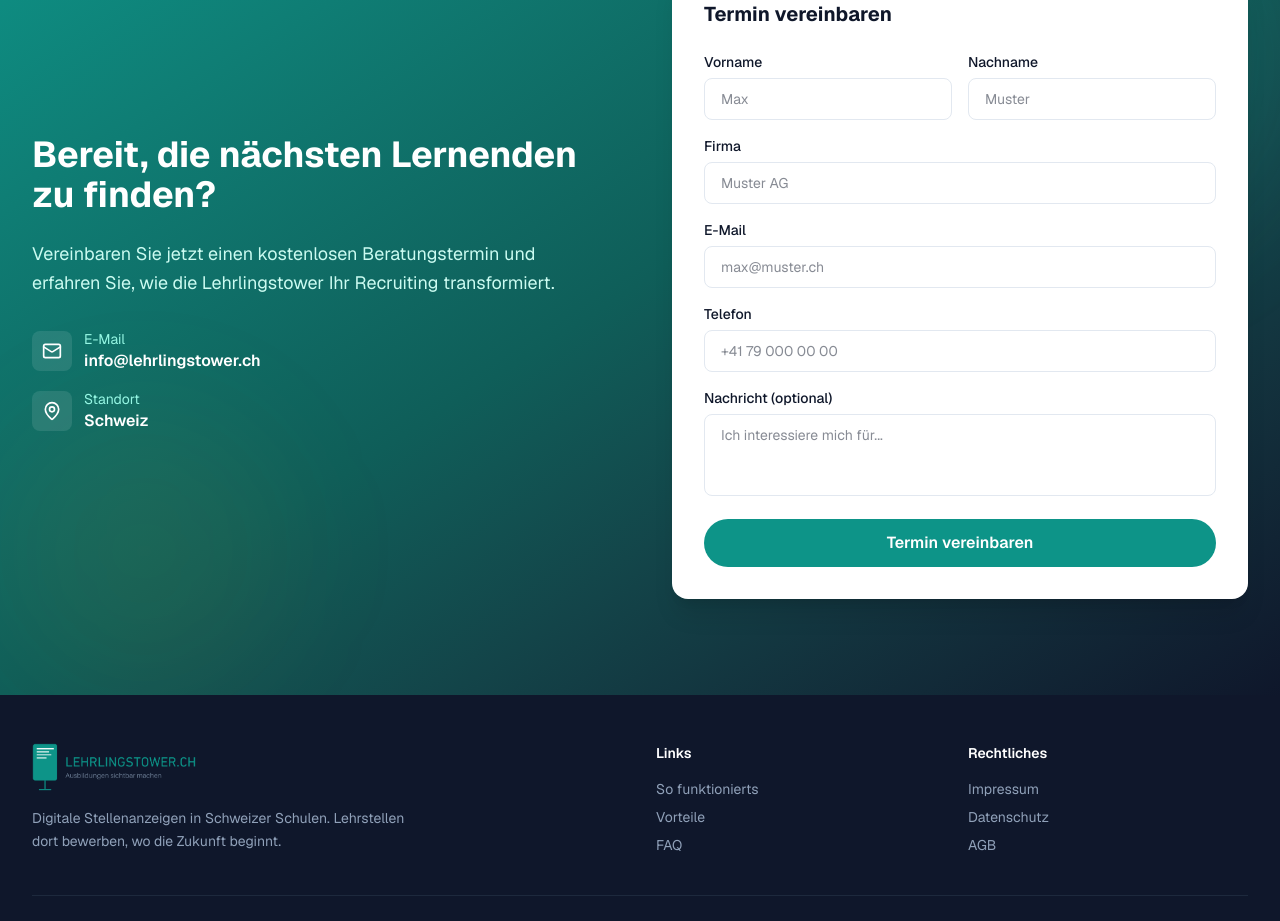
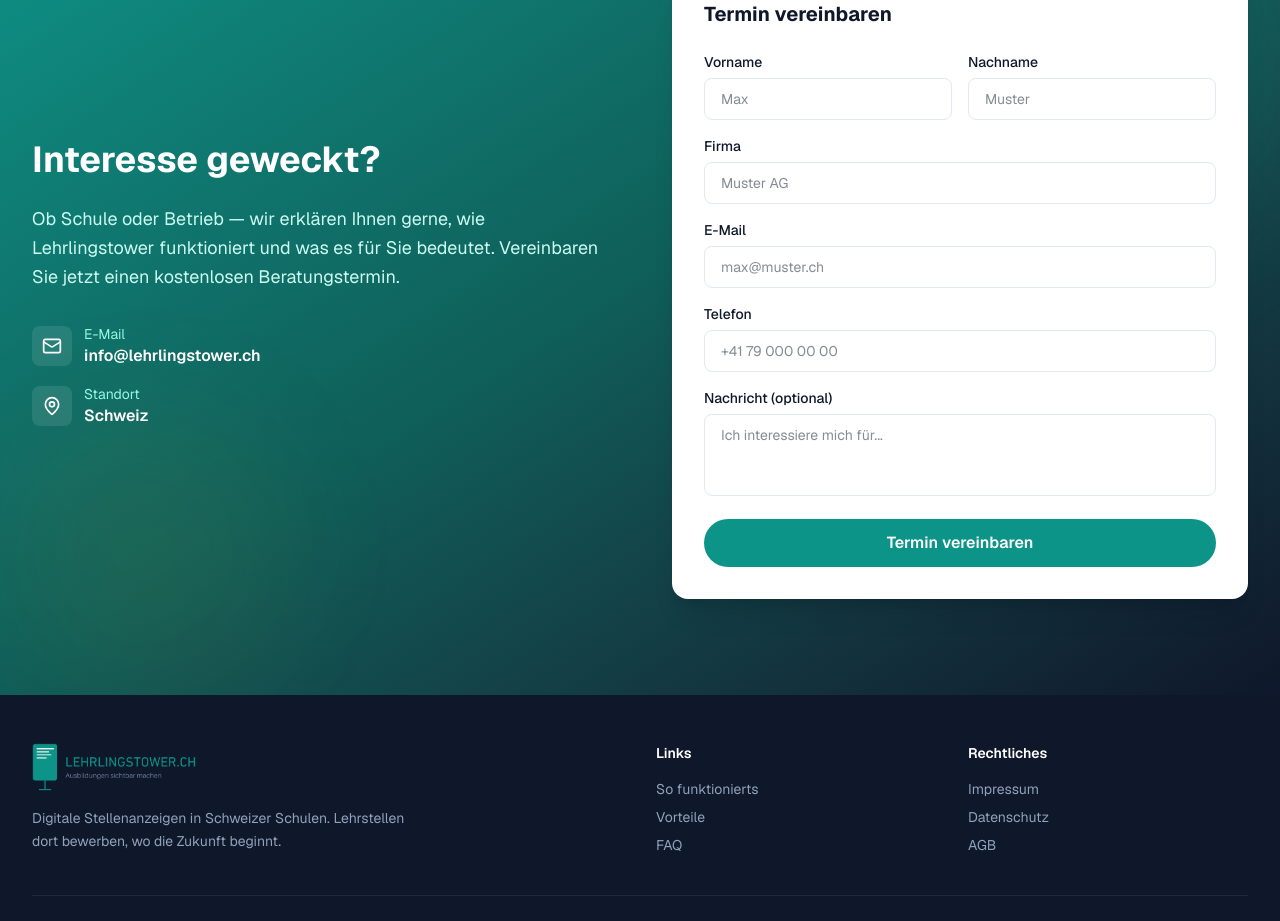
Before and after one commit to LucaSalesi-oss/lehrlingstower, a Next.js app: page / in a window 1280 px wide. Shown: the part 7880-8801 px from the top of the page. Built offline with nearby package versions, Linux system fonts and the light colour scheme.

Commit message:
Update contact section to address both schools and businesses
Co-Authored-By: Claude Opus 4.6 <noreply@anthropic.com>

```diff
--- a/src/app/i18n/translations.ts
+++ b/src/app/i18n/translations.ts
@@ -158,8 +158,8 @@ const translations = {
       ],
     },
     contact: {
-      title: "Bereit, die nächsten Lernenden zu finden?",
-      subtitle: "Vereinbaren Sie jetzt einen kostenlosen Beratungstermin und erfahren Sie, wie die Lehrlingstower Ihr Recruiting transformiert.",
+      title: "Interesse geweckt?",
+      subtitle: "Ob Schule oder Betrieb — wir erklären Ihnen gerne, wie Lehrlingstower funktioniert und was es für Sie bedeutet. Vereinbaren Sie jetzt einen kostenlosen Beratungstermin.",
       email: "E-Mail",
       standort: "Standort",
       land: "Schweiz",
@@ -343,8 +343,8 @@ const translations = {
       ],
     },
     contact: {
-      title: "Prêt à trouver vos prochains apprentis ?",
-      subtitle: "Prenez rendez-vous gratuitement et découvrez comment Lehrlingstower transforme votre recrutement.",
+      title: "Intéressé(e) ?",
+      subtitle: "Que vous soyez une école ou une entreprise — nous vous expliquons volontiers comment fonctionne Lehrlingstower et ce que cela signifie pour vous. Prenez rendez-vous gratuitement.",
       email: "E-mail",
       standort: "Localisation",
       land: "Suisse",
@@ -528,8 +528,8 @@ const translations = {
       ],
     },
     contact: {
-      title: "Pronti a trovare i vostri prossimi apprendisti?",
-      subtitle: "Fissate subito un appuntamento gratuito e scoprite come Lehrlingstower trasforma il vostro reclutamento.",
+      title: "Vi abbiamo incuriosito?",
+      subtitle: "Che siate una scuola o un'azienda — vi spieghiamo volentieri come funziona Lehrlingstower e cosa significa per voi. Fissate subito un appuntamento gratuito.",
       email: "E-mail",
       standort: "Sede",
       land: "Svizzera",
```
